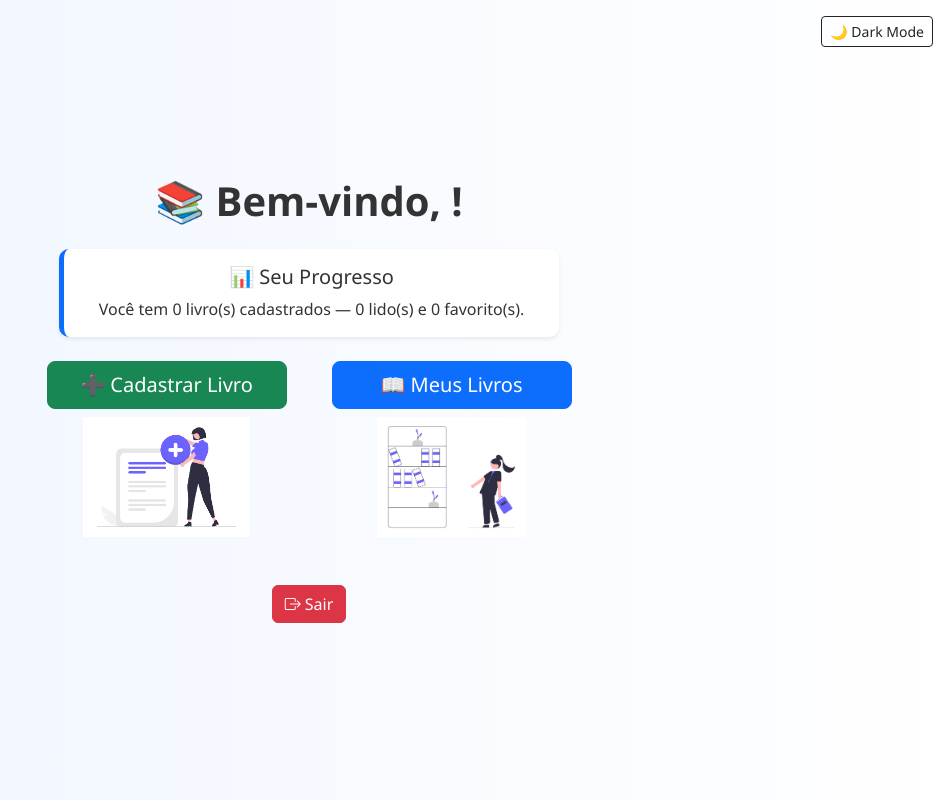
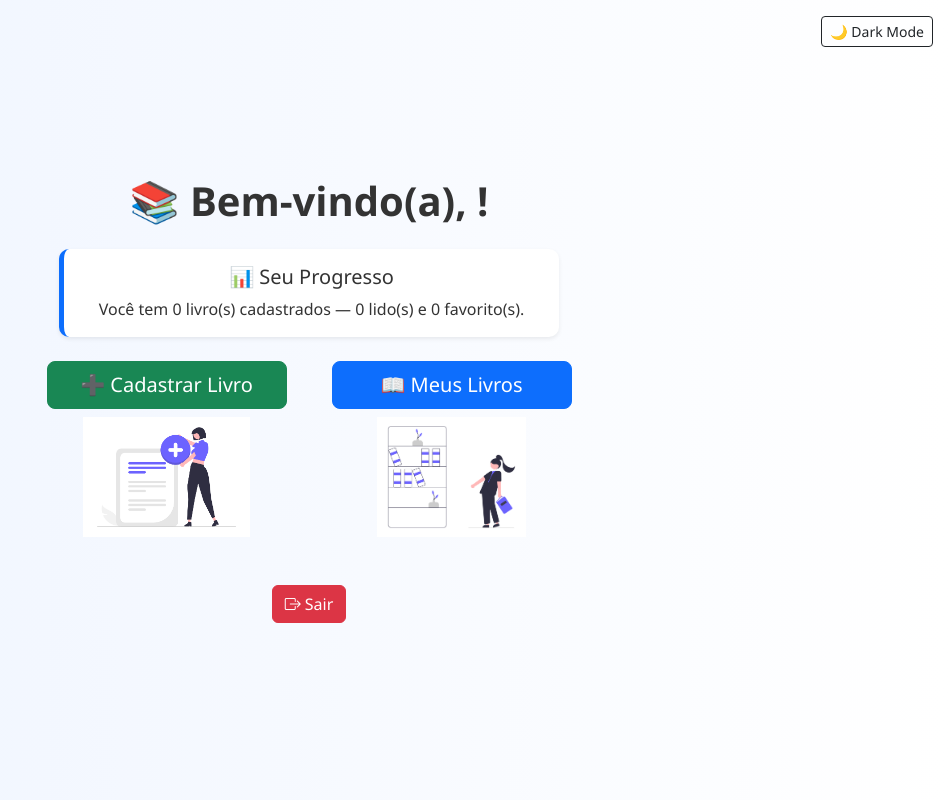
Before and after one commit to Araujoo1/booklist_api, a Django app: page /home in a window 1280 px wide. Shown: the whole page, without its empty margins (331-1280 px from the left). Run offline with Django 5.2, Linux system fonts and the light colour scheme; a user stored in the database is signed in; data comes from the database, SQL or seed files in the repository; both versions use the stored data as it was after the commit.

Commit message:
home e bemvindo

```diff
--- a/livros/templates/livros/home.html
+++ b/livros/templates/livros/home.html
@@ -3,7 +3,7 @@
 {% block content %}
 <div class="home-bg">
   <div class="container py-3 text-center">
-    <h1 class="mb-4">📚 Bem-vindo, {{ request.user.first_name }}!</h1>
+    <h1 class="mb-4">📚 Bem-vindo(a), {{ request.user.first_name }}!</h1>
 
     <!-- Card de Progresso -->
     <div class="card card-progresso shadow-sm mb-4 mx-auto" style="max-width: 500px;">
--- a/livros/templates/usuarios/bem_vindo.html
+++ b/livros/templates/usuarios/bem_vindo.html
@@ -5,7 +5,7 @@
 <div class="container-inicial d-flex justify-content-center align-items-center vh-100">
   <div class="box-bem-vindo text-center">
     {% include 'partials/_mensagens.html' %}
-      <h1 class="mb-4">Bem-vindo à <strong>Booklist 📚</strong>!</h1>
+      <h1 class="mb-4">Bem-vindo(a) à <strong>Booklist 📚</strong>!</h1>
       <p class="lead mb-4">Já possui uma conta?</p>
       <a href="{% url 'login' %}" class="btn btn-custom mb-3 w-100">Entrar</a>
       <p class="lead mb-4">Ainda não possui conta?</p>
```
Also changed, not shown: db.sqlite3.
